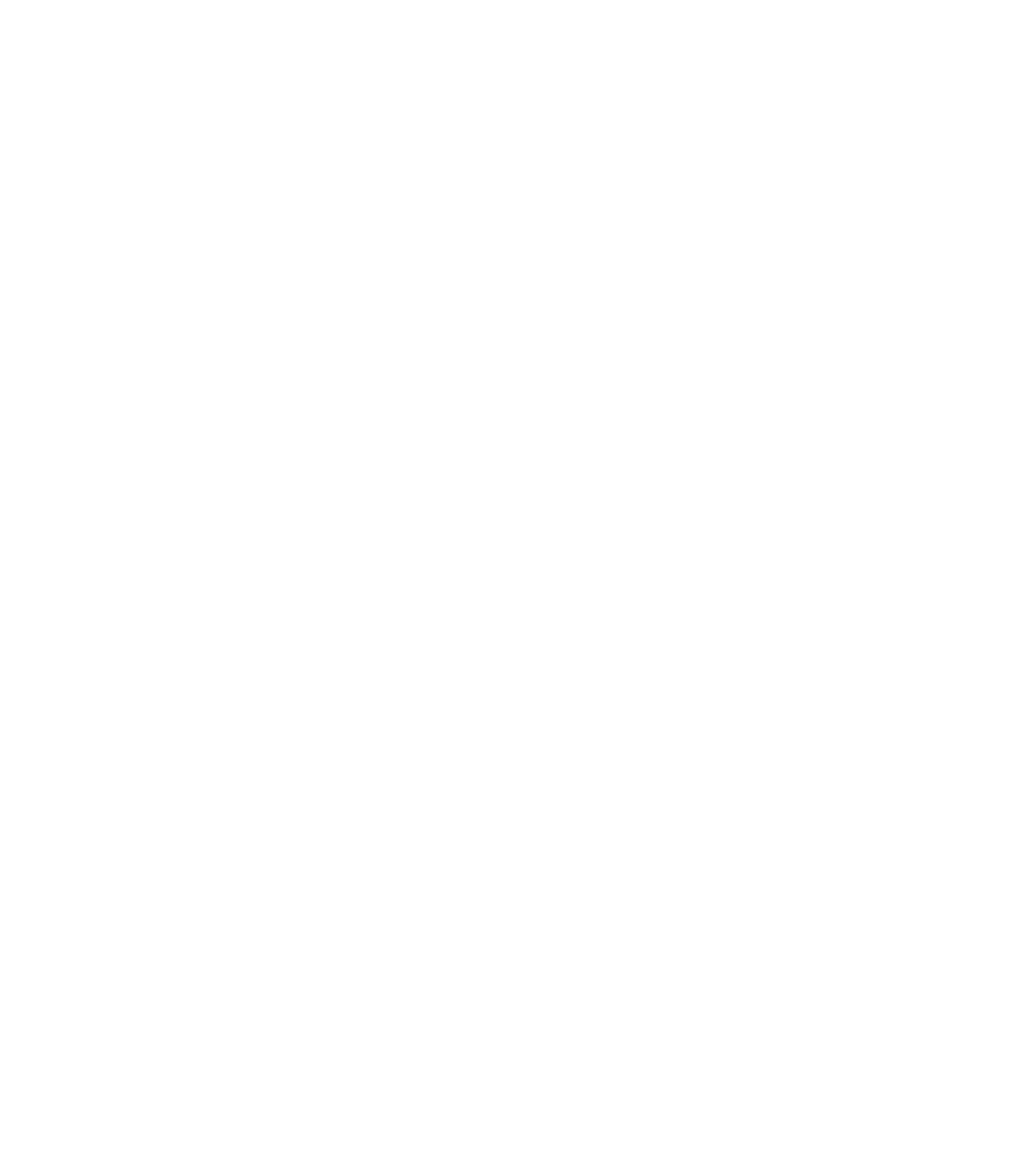
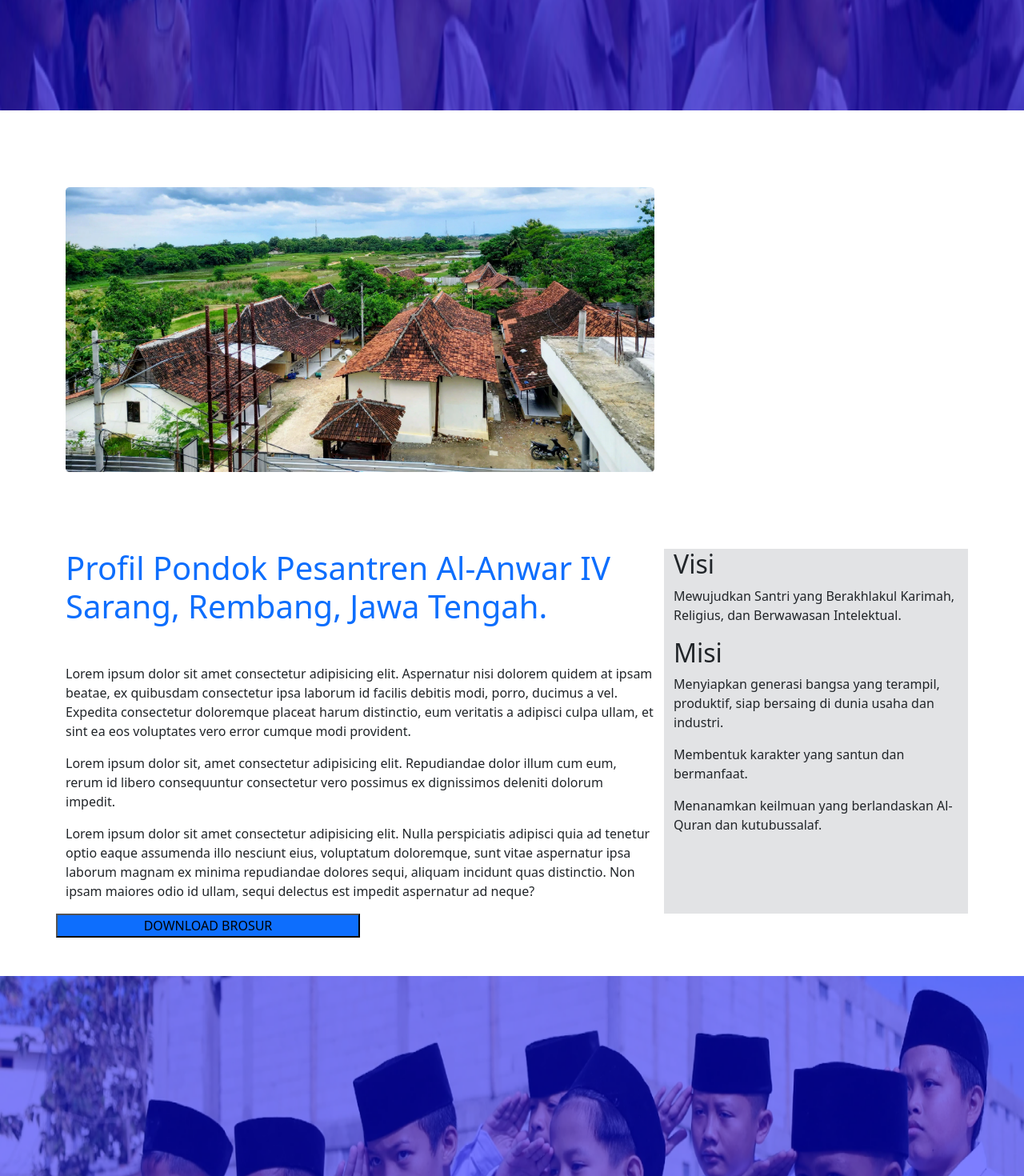
Before and after one commit to jabir019/alanwar4, a React (Vite) app: page /profil in a window 1280 px wide. Shown: the part 660-2130 px from the top of the page at 80% size. Before the commit the page ends 800 px from the top, so only its background shows below. Built offline with nearby package versions, Linux system fonts and the light colour scheme.

Commit message:
update profil page

```diff
--- a/src/components/Footer.jsx
+++ b/src/components/Footer.jsx
@@ -3,7 +3,7 @@
 export default function Footer() {
   return (
     <>
-      <section className="section-hero">
+      <section className="section-hero mt-5">
         <div className="container h-100">
           <div className="row  h-100 align-items-center justify-items-center">
             <div className="col-6 ">
--- a/src/layouts/SectionHero.jsx
+++ b/src/layouts/SectionHero.jsx
@@ -24,7 +24,10 @@
                 PENDAFTARAN
               </button>
 
-              <button type="button" className="btn btn-outline-warning  btn-mb">
+              <button
+                type="button"
+                className="btn btn-outline-warning  btn-mb m-3 "
+              >
                 PROFIL
               </button>
             </div>
--- a/src/layouts/SectionKegiatan.jsx
+++ b/src/layouts/SectionKegiatan.jsx
@@ -6,11 +6,11 @@
   return (
     <>
       <section>
-        <div className="container py-5 text-primary">
+        <div className="container py-5 text-primary ">
           <h3>Kegiatan Pondok</h3>
         </div>
-        <div className="container">
-          <div className="row mx-auto ">
+        <div className="container h-100 ">
+          <div className="row mx-auto align-items-center justify-content-center ">
             <div className="col-3">
               <div className="card">
                 <img src={kegiatan1} className="card-img-top" alt="kegiatan1" />
--- /dev/null
+++ b/src/layouts/SectionProfil.jsx
@@ -0,0 +1,62 @@
+import Profil2 from "../assets/profil2.png";
+
+export default function SectionProfil() {
+  return (
+    <>
+      <section className="container py-5">
+        <div className="row py-5">
+          <div className="col-8">
+            <img src={Profil2} className="w-100" alt="profil2" />
+          </div>
+        </div>
+      </section>
+      <section className="container">
+        <div className="row">
+          <div className="col-8">
+            <h1 className="text-primary mb-5">
+              Profil Pondok Pesantren Al-Anwar IV Sarang, Rembang, Jawa Tengah.
+            </h1>
+            <p>
+              Lorem ipsum dolor sit amet consectetur adipisicing elit.
+              Aspernatur nisi dolorem quidem at ipsam beatae, ex quibusdam
+              consectetur ipsa laborum id facilis debitis modi, porro, ducimus a
+              vel. Expedita consectetur doloremque placeat harum distinctio, eum
+              veritatis a adipisci culpa ullam, et sint ea eos voluptates vero
+              error cumque modi provident.
+            </p>
+            <p>
+              Lorem ipsum dolor sit, amet consectetur adipisicing elit.
+              Repudiandae dolor illum cum eum, rerum id libero consequuntur
+              consectetur vero possimus ex dignissimos deleniti dolorum impedit.
+            </p>
+            <p>
+              Lorem ipsum dolor sit amet consectetur adipisicing elit. Nulla
+              perspiciatis adipisci quia ad tenetur optio eaque assumenda illo
+              nesciunt eius, voluptatum doloremque, sunt vitae aspernatur ipsa
+              laborum magnam ex minima repudiandae dolores sequi, aliquam
+              incidunt quas distinctio. Non ipsam maiores odio id ullam, sequi
+              delectus est impedit aspernatur ad neque?
+            </p>
+          </div>
+          <div className="col-4 bg-secondary-subtle ">
+            <h2>Visi</h2>
+            <p>
+              Mewujudkan Santri yang Berakhlakul Karimah, Religius, dan
+              Berwawasan Intelektual.
+            </p>
+            <h2>Misi</h2>
+            <p>
+              Menyiapkan generasi bangsa yang terampil, produktif, siap bersaing
+              di dunia usaha dan industri.
+            </p>
+            <p>Membentuk karakter yang santun dan bermanfaat.</p>
+            <p>
+              Menanamkan keilmuan yang berlandaskan Al-Quran dan kutubussalaf.
+            </p>
+          </div>
+          <button className="col-4 bg-primary">DOWNLOAD BROSUR</button>
+        </div>
+      </section>
+    </>
+  );
+}
--- a/src/layouts/SectionQuote.jsx
+++ b/src/layouts/SectionQuote.jsx
@@ -3,7 +3,7 @@
 export default function SectionQuote() {
   return (
     <>
-      <section className="section-hero">
+      <section className="section-hero ">
         <div className="container">
           <div className="row align-items-center  justify-content-center text-center ">
             <div className="col-8 text-white ">
@@ -12,7 +12,7 @@
                 "Ojo mikir engko dadi opo. Sing penting saiki sinau sing
                 sregep."
               </h1>
-              <button type="button" class="btn btn-warning btn-lg ">
+              <button type="button" class="btn btn-warning btn-lg m-5 ">
                 AYO MONDOK SEKARANG
               </button>
             </div>
--- a/src/pages/Profil.jsx
+++ b/src/pages/Profil.jsx
@@ -1,7 +1,23 @@
+import MainLayout from "../layouts/MainLayout";
+import Profil1 from "../assets/profil1.png";
+import SectionProfil from "../layouts/SectionProfil";
+
 export default function Profil() {
   return (
     <>
-      <h1>Profil</h1>
+      <MainLayout>
+        <section className="section-hero">
+          <div className="container">
+            <div className="row align-items-center justify-content-center ">
+              <h1>PROFIL</h1>
+            </div>
+
+            <div className="bg overlay-bg"></div>
+            <img src={Profil1} className="bg img-bg " alt="profil1" />
+          </div>
+        </section>
+        <SectionProfil />
+      </MainLayout>
     </>
   );
 }
```
Also changed, not shown: src/assets/profil1.png (added), src/assets/profil2.png (added).
